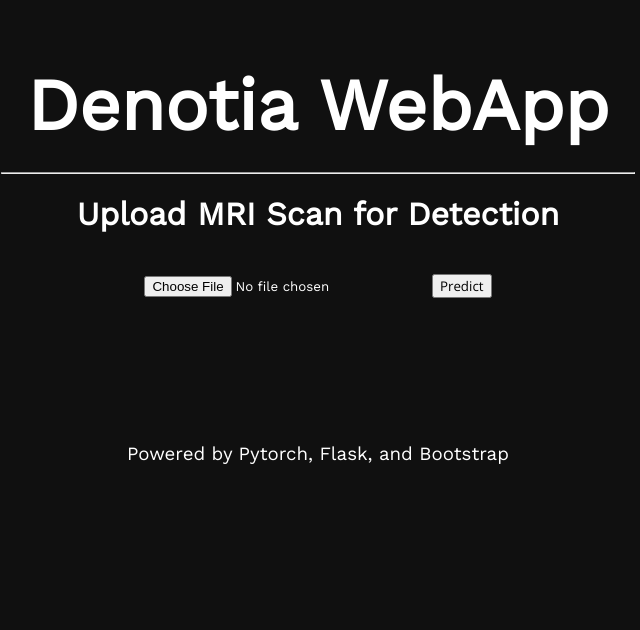
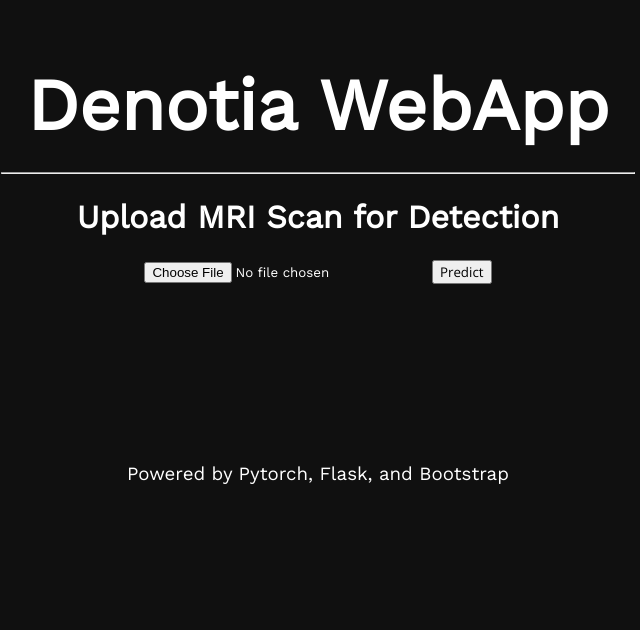
Before and after one commit to namanmodani/denotia, a Flask app: page / in a window 1280 px wide. Shown: the part 178-808 px from the top of the page, without its empty margins (322-962 px from the left). Run offline with Flask 2, Linux system fonts and the light colour scheme.

Commit message:
Update index.html

```diff
--- a/templates/index.html
+++ b/templates/index.html
@@ -13,6 +13,11 @@ body,h1 {
     text-align: center;
     vertical-align: middle;
     font-weight: bold;
+}
+
+h1 {
+    margin-top: 1.5rem;
+    margin-bottom: 1.5rem;
 }
 
 body, html {height: 100%; background-color: #101010; overflow-y: hidden;}
@@ -34,8 +39,8 @@ input {
 }
 
 .footer {
-    padding-top: 10%;
     font-weight: normal;
+    padding-top: 10rem;
 }
 
 a {
@@ -64,7 +69,6 @@ a:hover {
 <p>Denotia WebApp</p>
 <hr width="50%">
 <h1> Upload MRI Scan for Detection </h1>
-<br>
 <form method = post enctype = multipart/form-data>
     <input type = file name = MRI class = "x" accept = ".csv">
     <a href = "{{ url_for ('result') }}"><input type = button value = Predict></a>
```
